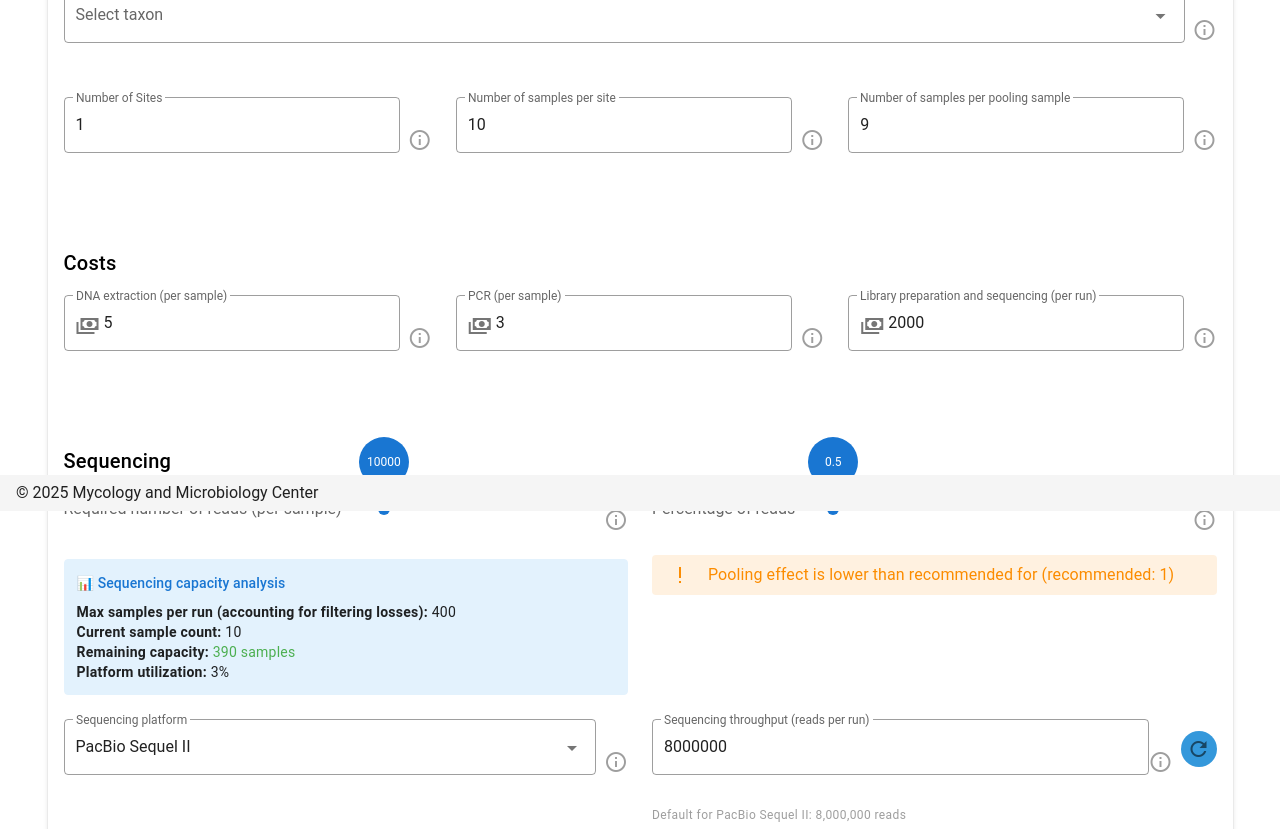
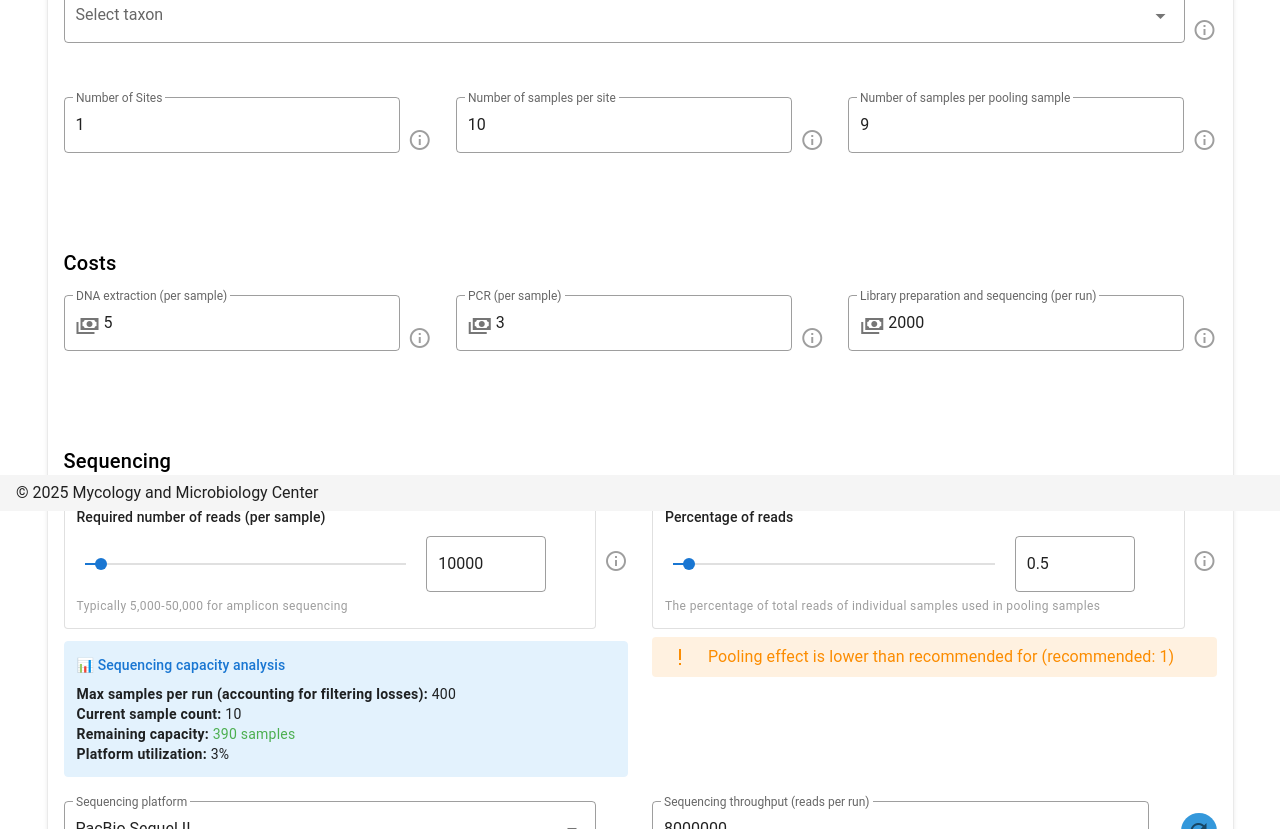
Before and after one commit to Mycology-Microbiology-Center/Soil_biodiversity_assessments, a plain HTML site: page docs/index.html in a window 1280 px wide. Shown: the part 289-1118 px from the top of the page. Drawn offline with nearby package versions, Linux system fonts and the light colour scheme.

Commit message:
calc - upd sliders

```diff
--- a/docs/index.html
+++ b/docs/index.html
@@ -252,17 +252,42 @@
                                                     <v-row>
                                                         <v-col cols="12" md="6">
                                                             <div class="d-flex align-center">
+                                                                <v-card outlined class="pa-3 flex-grow-1">
+                                                                    <div class="text-subtitle-2 mb-2">Required number of reads (per sample)</div>
+                                                                    <v-row align="center" no-gutters>
+                                                                        <v-col cols="8">
                                                                             <v-slider
                                                                                 v-model="requiredReads"
                                                                                 min="50"
-                                                                    max="100000"
-                                                                    label="Required number of reads (per sample)"
-                                                                    thumb-label="always"
+                                                                                max="200000"
+                                                                                step="50"
+                                                                                thumb-label
                                                                                 :thumb-size="50"
                                                                                 track-color="grey lighten-2"
                                                                                 thumb-color="primary"
-                                                                    class="flex-grow-1"
+                                                                                hide-details
+                                                                                class="align-center"
                                                                             ></v-slider>
+                                                                        </v-col>
+                                                                        <v-col cols="4" class="pl-3">
+                                                                            <v-text-field
+                                                                                v-model.number="requiredReads"
+                                                                                type="number"
+                                                                                min="50"
+                                                                                max="100000"
+                                                                                step="50"
+                                                                                density="compact"
+                                                                                hide-details
+                                                                                outlined
+                                                                                class="mt-0 pt-0"
+                                                                                style="max-width: 120px;"
+                                                                            ></v-text-field>
+                                                                        </v-col>
+                                                                    </v-row>
+                                                                    <div class="text-caption grey--text mt-1">
+                                                                        Typically 5,000-50,000 for amplicon sequencing
+                                                                    </div>
+                                                                </v-card>
                                                                 <v-tooltip bottom>
                                                                     <template v-slot:activator="{ on, attrs }">
                                                                         <v-icon
@@ -316,18 +341,42 @@
                                                         </v-col>
                                                         <v-col cols="12" md="6">
                                                             <div class="d-flex align-center">
+                                                                <v-card outlined class="pa-3 flex-grow-1">
+                                                                    <div class="text-subtitle-2 mb-2">Percentage of reads</div>
+                                                                    <v-row align="center" no-gutters>
+                                                                        <v-col cols="8">
                                                                             <v-slider
                                                                                 v-model="poolingEffect"
                                                                                 min="0"
                                                                                 max="10"
                                                                                 step="0.01"
-                                                                    label="Percentage of reads"
-                                                                    thumb-label="always"
+                                                                                thumb-label
                                                                                 :thumb-size="50"
                                                                                 track-color="grey lighten-2"
                                                                                 thumb-color="primary"
-                                                                    class="flex-grow-1"
+                                                                                hide-details
+                                                                                class="align-center"
                                                                             ></v-slider>
+                                                                        </v-col>
+                                                                        <v-col cols="4" class="pl-3">
+                                                                            <v-text-field
+                                                                                v-model.number="poolingEffect"
+                                                                                type="number"
+                                                                                min="0"
+                                                                                max="10"
+                                                                                step="0.01"
+                                                                                density="compact"
+                                                                                hide-details
+                                                                                outlined
+                                                                                class="mt-0 pt-0"
+                                                                                style="max-width: 120px;"
+                                                                            ></v-text-field>
+                                                                        </v-col>
+                                                                    </v-row>
+                                                                    <div class="text-caption grey--text mt-1">
+                                                                        The percentage of total reads of individual samples used in pooling samples
+                                                                    </div>
+                                                                </v-card>
                                                                 <v-tooltip bottom>
                                                                     <template v-slot:activator="{ on, attrs }">
                                                                         <v-icon
```
Lines whose indentation alone changed are shown as unchanged.
